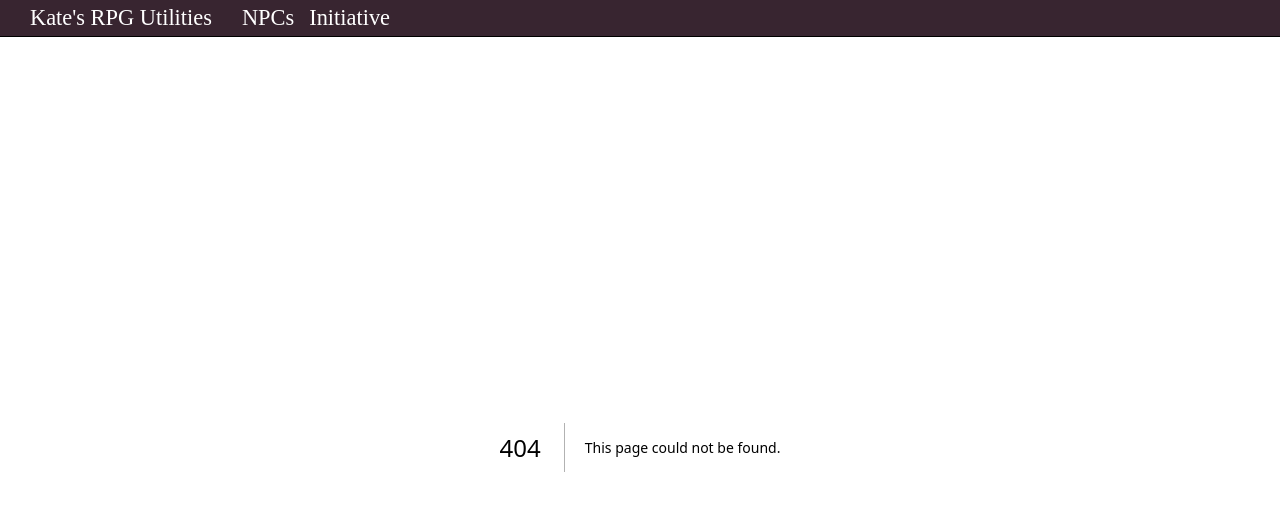
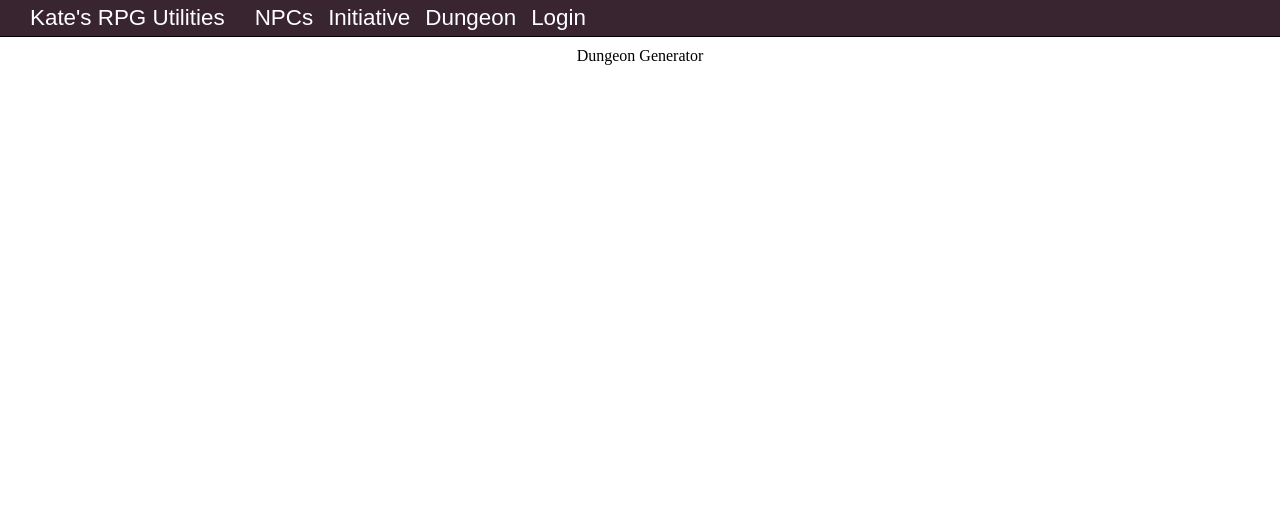
Before and after one commit to angersprite/rpg-utils, a Next.js app: page /dungeon in a window 1280 px wide. Before the commit this address had no page. Shown: the top 510 px of the page. Built offline with nearby package versions, Linux system fonts and the light colour scheme.

Commit message:
nav and routing

```diff
--- /dev/null
+++ b/src/app/dungeon/page.jsx
@@ -0,0 +1,4 @@
+
+export default function DungeonGenerator() {
+    return (<div>Dungeon Generator</div>)
+}
--- a/src/app/nav/NavBar.css
+++ b/src/app/nav/NavBar.css
@@ -1,4 +1,5 @@
 .nav-bar {
+    font-family: sans-serif;
     border-bottom: 1px solid black;
     background-color: rgb(56, 37, 48);
     color: white;
--- a/src/app/nav/NavBar.jsx
+++ b/src/app/nav/NavBar.jsx
@@ -1,3 +1,5 @@
+"use client"
+
 import './NavBar.css'
 import Link from 'next/link'
 
@@ -5,17 +7,18 @@ let isMenuOpen = false
 const navLinks = [
     {id:"npcLink", label:"NPCs", route:"/npc"},
     {id:"initLink", label:"Initiative", route:"/init"},
+    {id:"dungLink", label:"Dungeon", route:"/dungeon"},
+    {id:"loginLink", label:"Login", route:"/profile"},
 ]
 
 // convert this to .ts to type safe the link objects?
 export default function NavBar(props) {
-
     return (
         <header>
             <nav className="nav-bar">
                 <div className="nav-container">
                     <div className="nav-title">Kate's RPG Utilities</div>
-                    <button /* onClick={() => {toggleMenu(!isMenuOpen)}} */ className="burger-menu">☰</button>
+                    <button onClick={() => {toggleMenu(!isMenuOpen)}} className="burger-menu">☰</button>
                 </div>
 
                 <div className="nav-link-container">
@@ -32,7 +35,7 @@ export default function NavBar(props) {
 
 function renderLink(linkObj) {
     return (
-        <Link id={linkObj.id} key={linkObj.id} className="nav-link" /* onClick={() => {handleClickLink(linkObj.id)}} */ href={linkObj.route}>{linkObj.label}</Link>
+        <Link id={linkObj.id} key={linkObj.id} className="nav-link" onClick={() => {handleClickLink(linkObj.id)}} href={linkObj.route}>{linkObj.label}</Link>
     )
 }
 
```
